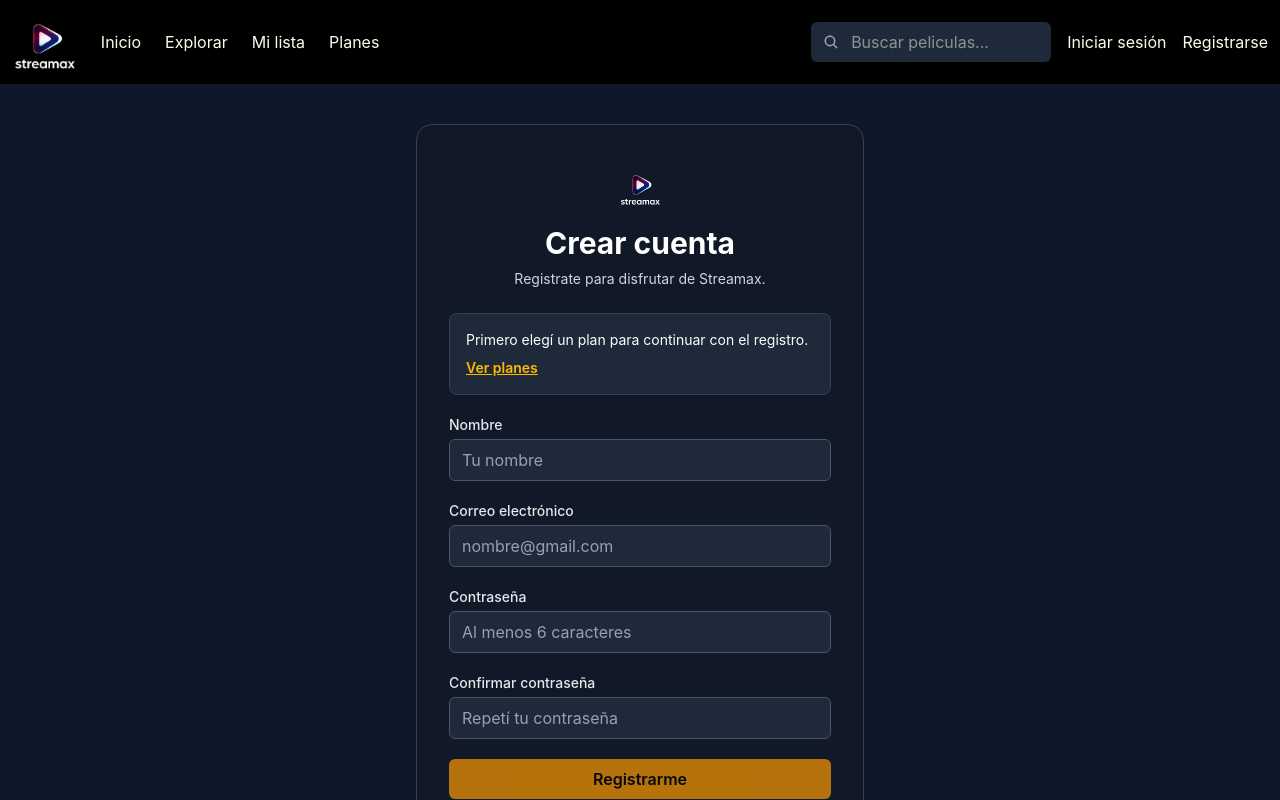
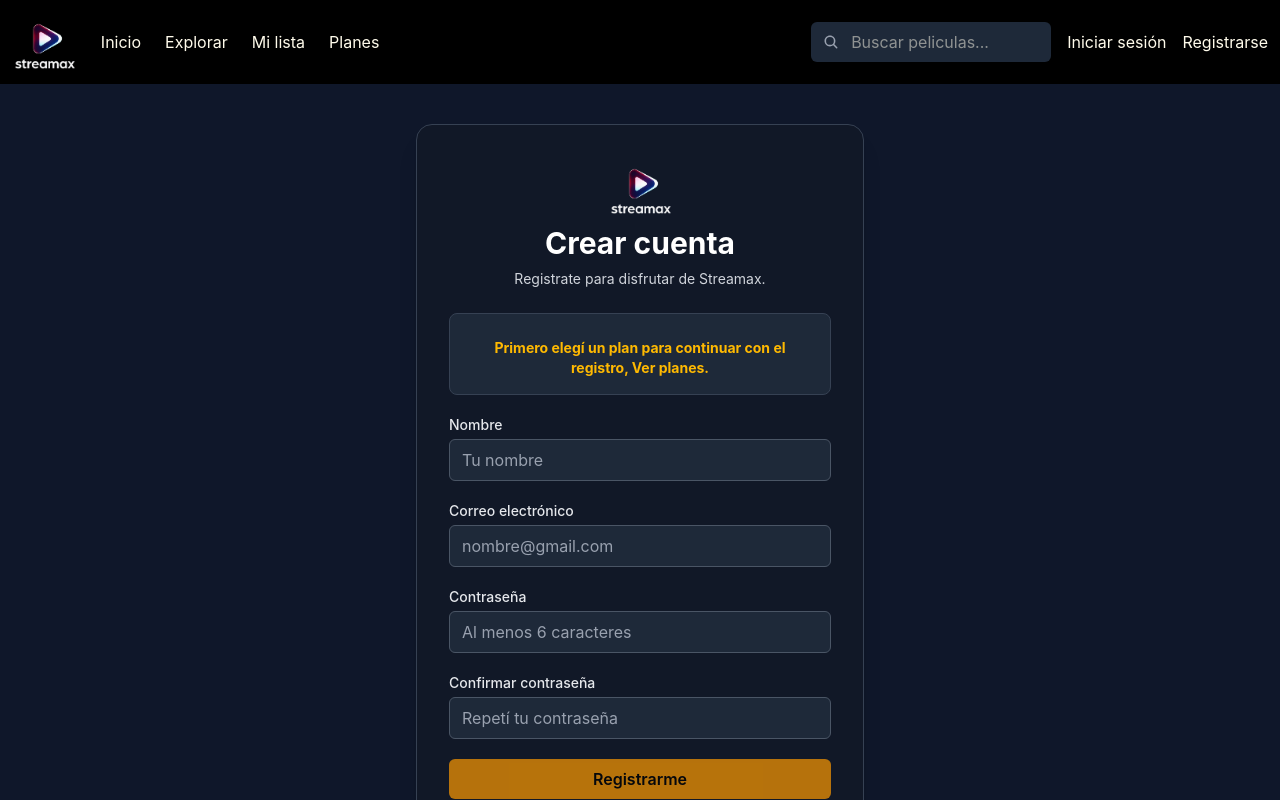
Before and after one commit to luciollanos1234-eng/Streamax, a React (Vite) app: page /Register in a window 1280 px wide. Shown: the top 800 px of the page. Built offline with nearby package versions, Linux system fonts and the light colour scheme.

Commit message:
style: cambiar estilo boton planes

```diff
--- a/src/pages/Register.tsx
+++ b/src/pages/Register.tsx
@@ -83,7 +83,7 @@ const Register = () => {
     <section className="flex min-h-[70vh] items-center justify-center bg-[#0f172a] px-4 py-10 text-white">
       <div className="w-full max-w-md rounded-2xl border border-gray-700 bg-[#111827] p-8 shadow-xl">
         <div className="mb-6 text-center">
-          <img src={Logo} alt="Streamax" className="mx-auto h-15" />
+          <img src={Logo} alt="Streamax" className="mx-auto h-15 scale-150" />
           <h1 className="mt-2 text-3xl font-bold">Crear cuenta</h1>
           <p className="mt-2 text-sm text-gray-300">
             Registrate para disfrutar de Streamax.
@@ -107,13 +107,13 @@ const Register = () => {
             </>
           ) : (
             <>
-              <p>Primero elegí un plan para continuar con el registro.</p>
-              <NavLink
+             <NavLink
                 to="/planes"
-                className="mt-2 inline-block font-semibold text-amber-400 underline"
+                className="mt-2 inline-block font-bold text-amber-400 hover:text-amber-300"
               >
-                Ver planes
+              <p className="text-center">Primero elegí un plan para continuar con el registro, Ver planes.</p>
               </NavLink>
+
             </>
           )}
         </div>
```
